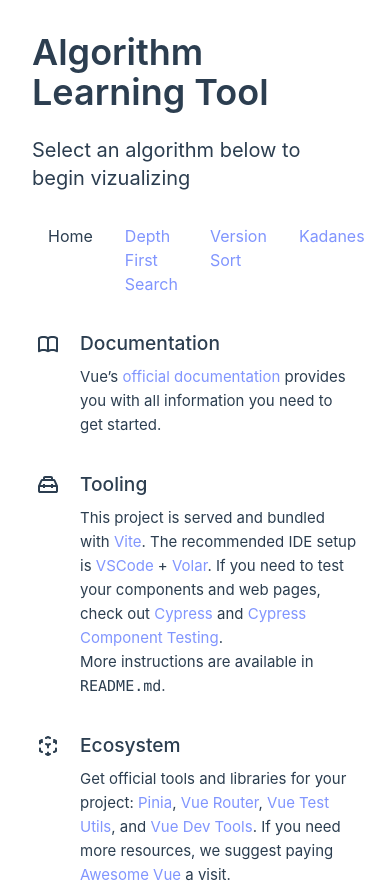
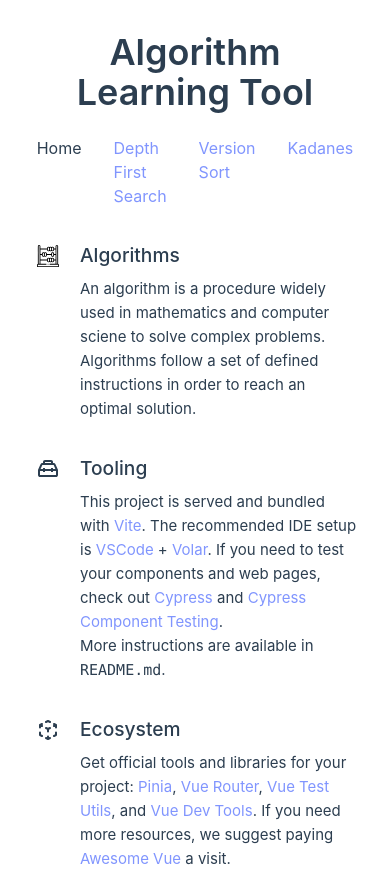
Before and after one commit to angeleefshaw/algorithm-visual-learning-tool, a Vue app: page / in a window 390 px wide. Shown: the top 883 px of the page. Built offline with nearby package versions, Linux system fonts and the light colour scheme.

Commit message:
Layout Work
Cleaning up styling in tablet and mobile

```diff
--- a/src/App.vue
+++ b/src/App.vue
@@ -32,9 +32,10 @@ const algorithm = ref('');
       <nav
         class="
           flex-row flex
-          text-base center
-          mt-[2rem]
-          grid-cols"
+          text-base justify-center
+          lg:mt-20
+          grid-cols
+        "
       >
       <div v-for="route in navItems" :key="route.title">
         <RouterLink
--- a/src/components/Overview.vue
+++ b/src/components/Overview.vue
@@ -8,9 +8,9 @@ defineProps({
 </script>
 
 <template>
-  <div class="">
+  <div class="text-center lg:text-left">
     <h1 class="text-4xl font-semibold mb-6">{{ msg ? msg : 'Algorithm Learning Tool'}} </h1>
-    <h3 class="text-xl">
+    <h3 class="text-xl hidden lg:block">
       Select an algorithm below to begin vizualizing
     </h3>
   </div>
--- a/src/components/TheWelcome.vue
+++ b/src/components/TheWelcome.vue
@@ -12,11 +12,9 @@ import SupportIcon from './icons/IconSupport.vue'
     <template #icon>
       <DocumentationIcon />
     </template>
-    <template #heading>Documentation</template>
-
-    Vue’s
-    <a href="https://vuejs.org/" target="_blank" rel="noopener">official documentation</a>
-    provides you with all information you need to get started.
+    <template #heading>Algorithms</template>
+      An algorithm is a procedure widely used in mathematics and computer sciene to solve complex problems.
+      Algorithms follow a set of defined instructions in order to reach an optimal solution.
   </WelcomeItem>
 
   <WelcomeItem>
--- a/src/components/icons/IconDocumentation.vue
+++ b/src/components/icons/IconDocumentation.vue
@@ -1,7 +1,66 @@
 <template>
-  <svg xmlns="http://www.w3.org/2000/svg" width="20" height="17" fill="currentColor">
-    <path
-      d="M11 2.253a1 1 0 1 0-2 0h2zm-2 13a1 1 0 1 0 2 0H9zm.447-12.167a1 1 0 1 0 1.107-1.666L9.447 3.086zM1 2.253L.447 1.42A1 1 0 0 0 0 2.253h1zm0 13H0a1 1 0 0 0 1.553.833L1 15.253zm8.447.833a1 1 0 1 0 1.107-1.666l-1.107 1.666zm0-14.666a1 1 0 1 0 1.107 1.666L9.447 1.42zM19 2.253h1a1 1 0 0 0-.447-.833L19 2.253zm0 13l-.553.833A1 1 0 0 0 20 15.253h-1zm-9.553-.833a1 1 0 1 0 1.107 1.666L9.447 14.42zM9 2.253v13h2v-13H9zm1.553-.833C9.203.523 7.42 0 5.5 0v2c1.572 0 2.961.431 3.947 1.086l1.107-1.666zM5.5 0C3.58 0 1.797.523.447 1.42l1.107 1.666C2.539 2.431 3.928 2 5.5 2V0zM0 2.253v13h2v-13H0zm1.553 13.833C2.539 15.431 3.928 15 5.5 15v-2c-1.92 0-3.703.523-5.053 1.42l1.107 1.666zM5.5 15c1.572 0 2.961.431 3.947 1.086l1.107-1.666C9.203 13.523 7.42 13 5.5 13v2zm5.053-11.914C11.539 2.431 12.928 2 14.5 2V0c-1.92 0-3.703.523-5.053 1.42l1.107 1.666zM14.5 2c1.573 0 2.961.431 3.947 1.086l1.107-1.666C18.203.523 16.421 0 14.5 0v2zm3.5.253v13h2v-13h-2zm1.553 12.167C18.203 13.523 16.421 13 14.5 13v2c1.573 0 2.961.431 3.947 1.086l1.107-1.666zM14.5 13c-1.92 0-3.703.523-5.053 1.42l1.107 1.666C11.539 15.431 12.928 15 14.5 15v-2z"
-    />
-  </svg>
+  <svg version="1.0" xmlns="http://www.w3.org/2000/svg"
+ width="26" height="22" viewBox="0 0 512.000000 512.000000"
+ preserveAspectRatio="xMidYMid meet">
+
+<g transform="translate(0.000000,512.000000) scale(0.100000,-0.100000)"
+fill="#000000" stroke="none">
+<path d="M405 5103 c-65 -24 -110 -56 -146 -106 -63 -87 -59 59 -59 -2206 l-1
+-2066 -54 -33 c-61 -37 -111 -101 -131 -170 -18 -59 -20 -429 -2 -467 27 -59
+-152 -55 2548 -55 2700 0 2521 -4 2548 55 18 38 16 408 -2 468 -20 65 -69 128
+-131 168 l-54 34 -3 2085 -3 2085 -28 57 c-53 107 -144 163 -267 163 -123 0
+-214 -56 -267 -163 l-28 -57 -3 -307 -3 -308 -168 0 -169 0 -4 93 c-3 76 -9
+103 -31 149 -93 190 -332 256 -495 138 -23 -16 -46 -30 -52 -30 -6 0 -29 14
+-52 30 -108 78 -268 78 -376 0 -23 -16 -46 -30 -52 -30 -6 0 -29 14 -52 30
+-163 118 -402 52 -495 -138 -22 -46 -28 -73 -31 -149 l-4 -93 -769 0 -768 0
+-3 308 c-3 288 -4 310 -24 353 -65 140 -229 212 -369 162z m144 -197 c15 -8
+32 -26 39 -41 9 -20 12 -508 12 -2075 l0 -2050 -100 0 -100 0 0 2053 c1 1684
+3 2056 14 2076 26 47 84 63 135 37z m4120 0 c15 -8 32 -26 39 -41 9 -20 12
+-508 12 -2075 l0 -2050 -100 0 -100 0 0 2053 c1 1684 3 2056 14 2076 26 47 84
+63 135 37z m-1918 -409 c64 -42 69 -65 69 -317 0 -194 -2 -230 -18 -259 -50
+-99 -177 -105 -239 -12 -22 33 -23 41 -23 270 0 218 2 239 20 269 43 70 128
+92 191 49z m480 0 c64 -42 69 -65 69 -317 0 -194 -2 -230 -18 -259 -50 -99
+-177 -105 -239 -12 -22 33 -23 41 -23 270 0 218 2 239 20 269 43 70 128 92
+191 49z m480 0 c64 -42 69 -65 69 -317 0 -194 -2 -230 -18 -259 -50 -99 -177
+-105 -239 -12 -22 33 -23 41 -23 270 0 218 2 239 20 269 43 70 128 92 191 49z
+m-1369 -510 c3 -76 9 -103 31 -149 93 -190 332 -256 495 -138 23 16 46 30 52
+30 6 0 29 -14 52 -30 108 -78 268 -78 376 0 23 16 46 30 52 30 6 0 29 -14 52
+-30 163 -118 402 -52 495 138 22 46 28 73 31 149 l4 93 169 0 169 0 0 -540 0
+-540 -169 0 -169 0 -4 93 c-3 76 -9 103 -31 149 -35 72 -93 130 -165 165 -49
+24 -69 28 -142 28 -73 0 -93 -4 -142 -28 -72 -35 -130 -93 -165 -165 -22 -46
+-28 -73 -31 -149 l-4 -93 -498 0 -498 0 -4 93 c-3 76 -9 103 -31 149 -93 190
+-332 256 -495 138 -23 -16 -46 -30 -52 -30 -6 0 -29 14 -52 30 -163 118 -402
+52 -495 -138 -22 -46 -28 -73 -31 -149 l-4 -93 -169 0 -169 0 0 540 0 540 769
+0 769 0 4 -93z m-791 -770 c64 -42 69 -65 69 -317 0 -194 -2 -230 -18 -259
+-50 -99 -177 -105 -239 -12 -22 33 -23 41 -23 270 0 218 2 239 20 269 43 70
+128 92 191 49z m480 0 c64 -42 69 -65 69 -317 0 -194 -2 -230 -18 -259 -50
+-99 -177 -105 -239 -12 -22 33 -23 41 -23 270 0 218 2 239 20 269 43 70 128
+92 191 49z m1680 0 c64 -42 69 -65 69 -317 0 -194 -2 -230 -18 -259 -50 -99
+-177 -105 -239 -12 -22 33 -23 41 -23 270 0 218 2 239 20 269 43 70 128 92
+191 49z m-2569 -510 c3 -76 9 -103 31 -149 93 -190 332 -256 495 -138 23 16
+46 30 52 30 6 0 29 -14 52 -30 163 -118 402 -52 495 138 22 46 28 73 31 149
+l4 93 498 0 498 0 4 -93 c3 -76 9 -103 31 -149 35 -72 93 -130 165 -165 49
+-24 69 -28 142 -28 73 0 93 4 142 28 72 35 130 93 165 165 22 46 28 73 31 149
+l4 93 169 0 169 0 0 -540 0 -540 -169 0 -169 0 -4 93 c-3 76 -9 103 -31 149
+-93 190 -332 256 -495 138 -23 -16 -46 -30 -52 -30 -6 0 -29 14 -52 30 -108
+78 -268 78 -376 0 -23 -16 -46 -30 -52 -30 -6 0 -29 14 -52 30 -163 118 -402
+52 -495 -138 -22 -46 -28 -73 -31 -149 l-4 -93 -769 0 -769 0 0 540 0 540 169
+0 169 0 4 -93z m1609 -770 c64 -42 69 -65 69 -317 0 -194 -2 -230 -18 -259
+-50 -99 -177 -105 -239 -12 -22 33 -23 41 -23 270 0 218 2 239 20 269 43 70
+128 92 191 49z m480 0 c64 -42 69 -65 69 -317 0 -194 -2 -230 -18 -259 -50
+-99 -177 -105 -239 -12 -22 33 -23 41 -23 270 0 218 2 239 20 269 43 70 128
+92 191 49z m480 0 c64 -42 69 -65 69 -317 0 -194 -2 -230 -18 -259 -50 -99
+-177 -105 -239 -12 -22 33 -23 41 -23 270 0 218 2 239 20 269 43 70 128 92
+191 49z m-1369 -510 c3 -76 9 -103 31 -149 93 -190 332 -256 495 -138 23 16
+46 30 52 30 6 0 29 -14 52 -30 108 -78 268 -78 376 0 23 16 46 30 52 30 6 0
+29 -14 52 -30 163 -118 402 -52 495 138 22 46 28 73 31 149 l4 93 169 0 169 0
+0 -390 0 -390 -671 0 -671 0 -34 -34 c-24 -25 -34 -43 -34 -66 0 -23 10 -41
+34 -66 l34 -34 937 0 937 0 34 -34 34 -34 0 -136 0 -136 -2360 0 -2360 0 0
+136 0 136 34 34 34 34 931 0 c1012 0 973 -2 999 55 24 51 4 112 -43 133 -19 9
+-197 12 -690 12 l-665 0 0 390 0 390 769 0 769 0 4 -93z"/>
+<path d="M2511 726 c-59 -33 -67 -102 -17 -152 50 -50 121 -42 152 17 46 91
+-47 184 -135 135z"/>
+</g>
+</svg>
+
 </template>
--- /dev/null
+++ b/src/modules/DFS/DFS.js
@@ -0,0 +1,45 @@
+// Depth First Search is a graph traversal algorithm that goes deep rather than wide.
+// This means the traversal will follow the children of every node until it reaches the
+// last child node. It then returns to every node previously visited, and checks for any
+// remaining children. This process repeats over and over until the graph has been traversed.
+
+// The class below provides a way to create a graph (tree) and also provides a function to
+// return all node names using Depth First Search (from left to right)
+
+class Node {
+    constructor(name) {
+      this.name = name;
+      this.children = [];
+    }
+
+    addChild(name) {
+      this.children.push(new Node(name));
+      return this;
+    }
+
+    depthFirstSearch(array) {
+      array.push(this.name)
+      this.children.forEach(i =>{
+        i.depthFirstSearch(array)
+      })
+      return array
+    }
+  }
+
+//Test case
+const Node1 = new Node("A")
+Node1.addChild("B")
+Node1.addChild("G")
+Node1.addChild("F")
+const Node2 = Node1.children[0]
+Node2.addChild("L")
+Node2.addChild("O")
+const Node3 = Node1.children[2]
+Node2.addChild("D")
+Node2.addChild("P")
+const Node4 = Node2.children[0]
+Node4.addChild("Z")
+Node4.addChild("X")
+
+// Returns [ 'A', 'B', 'L', 'Z', 'X', 'O', 'D', 'P', 'G', 'F']
+console.log(Node1.depthFirstSearch([]));
--- /dev/null
+++ b/src/modules/Kadanes/Kadanes.js
@@ -0,0 +1,20 @@
+//Take in an array of numbers and return the max sum of any subarray of consecutive numbers
+
+function kadanesAlgorithm(array) {
+    let maxNum = 0
+    let maxNumSoFar = array[0]
+
+    for(let i=0; i <= array.length; i++) {
+        (array[i] + maxNum) > array[i] ? maxNum = array[i] + maxNum : maxNum = array[i]
+        maxNum > maxNumSoFar ? maxNumSoFar = maxNum : null
+    }
+
+    return maxNumSoFar
+}
+
+
+//output 19
+arr1 = [3, 5, -9, 1, 3, -2, 3, 4, 7, 2, -9, 6, 3, 1, -5, 4]
+arr2 = [-10, -2, -9, -4, -8, -6, -7, -1, -3, -5]
+
+console.log(kadanesAlgorithm(arr2))
--- /dev/null
+++ b/src/modules/VersionSort/VersionSort.js
@@ -0,0 +1,41 @@
+function sortVersions(list) {
+    let returnArr = []
+    let majors = {}
+
+    list.forEach(item=> {
+
+        if(item % 1 === 0) {
+            item = `${item}.0.0`
+        }
+
+        let key = item.toString().split('.')[0];
+        let value = item.substring(item.indexOf(".")+1, item .length)
+
+        if (majors[key]) {
+            majors[key].push(value)
+        } else {
+            majors[key] = [value]
+        }
+
+    })
+
+    for(let major in majors) {
+        majors[major].sort((a, b) => a - b)
+
+        majors[major].forEach(element => {
+            returnArr.push(`${major}.${element}`)
+        });
+    }
+
+    return returnArr;
+}
+
+const list1 = ["1", "1.0", "2", "1.0.4", "2.0.4", "1.2", "1.3", "2.3", "3.4.2", "2.3.2","2.5.4","2.3.1"]
+
+// Or we can avoid all of that hassle and simply... (:
+
+function sortVersions2(list) {
+    return list.sort();
+}
+
+sortVersions2(list1)
```
Also changed, not shown: src/assets/logo.svg (deleted), src/components/icons/math.png (added).
